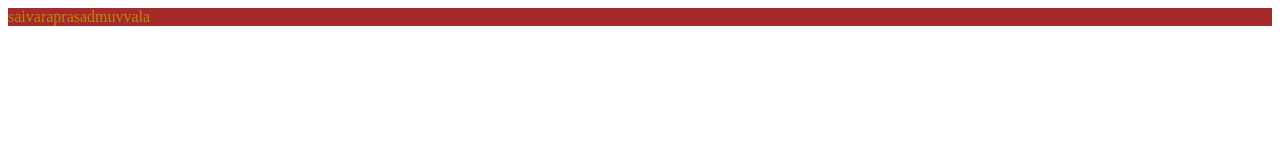
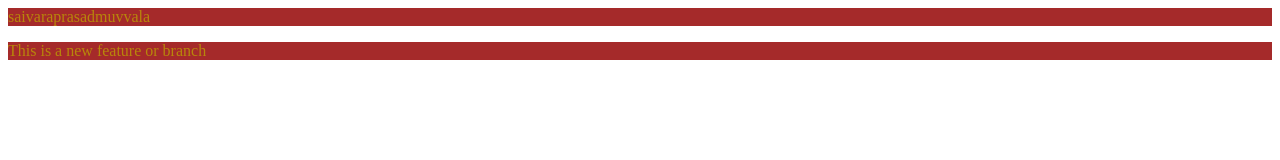
Before and after one commit to saivaraprasadmuvvala/learning-actions-in-github, a plain HTML site: page index.html in a window 1280 px wide. Drawn offline with Linux system fonts and the light colour scheme.

Commit message:
new branch change

```diff
--- a/index.html
+++ b/index.html
@@ -1,2 +1,3 @@
 <p>saivaraprasadmuvvala</p>
 <link href="./style.css" rel="stylesheet" />
+<P>This is a new feature or branch</P>
```
